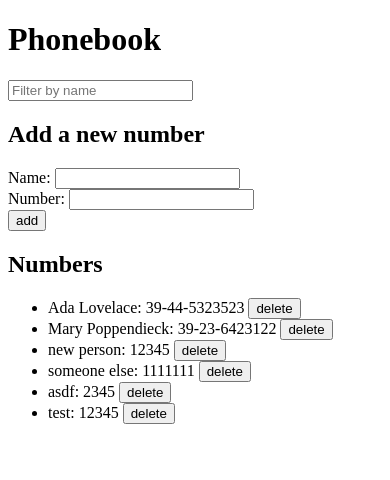
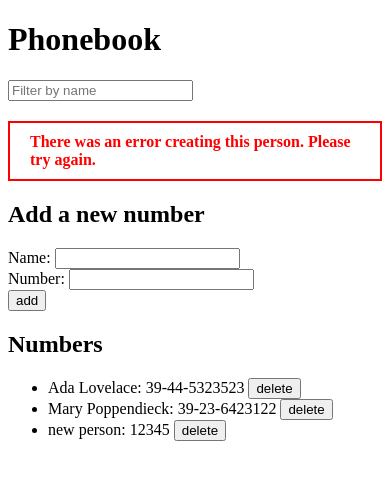
Before and after one commit to ir3n/fullstackopen, a React (Vite) app in the folder part2/phonebook/: page / in a window 390 px wide. Both pictures are taken after typing "Sample", "Sample" into the empty fields and a click on the button "add". Shown: the top 480 px of the page. Built offline with nearby package versions, Linux system fonts and the light colour scheme; no server answers; data requests are answered from the project's data file.

Commit message:
feat: add notifications to the phonebook actions

```diff
--- a/part2/phonebook/db.json
+++ b/part2/phonebook/db.json
@@ -14,21 +14,6 @@
       "id": "c6ba",
       "name": "new person",
       "number": "12345"
-    },
-    {
-      "id": "7d09",
-      "name": "someone else",
-      "number": "1111111"
-    },
-    {
-      "id": "13be",
-      "name": "asdf",
-      "number": "2345"
-    },
-    {
-      "id": "366f",
-      "name": "test",
-      "number": "12345"
     }
   ],
   "$schema": "./node_modules/json-server/schema.json"
--- a/part2/phonebook/src/App.jsx
+++ b/part2/phonebook/src/App.jsx
@@ -3,13 +3,13 @@ import PhonebookForm from "./components/PhonebookForm";
 import PhonebookList from "./components/PhonebookList";
 import SearchInput from "./components/SearchInput";
 import personService from "./services/persons";
+import Notification from "./components/Notification";
 
 const App = () => {
   const [persons, setPersons] = useState([]);
-
   const [formData, setFormData] = useState({ name: "", number: "" });
-
   const [searchTerm, setSearchTerm] = useState("");
+  const [notification, setNotification] = useState(null);
 
   useEffect(() => {
     personService.getAll().then((initPersons) => setPersons(initPersons));
@@ -40,34 +40,70 @@ const App = () => {
         setFormData({ name: "", number: "" });
       }
     } else {
-      personService
-        .create(formData)
-        .then((newPerson) =>
-          setPersons((prevPersons) => [...prevPersons, newPerson]),
-        );
+      handlePersonCreate(formData);
       setFormData({ name: "", number: "" });
     }
+  };
+
+  const handlePersonCreate = (personToCreate) => {
+    personService
+      .create(personToCreate)
+      .then((newPerson) => {
+        setPersons((prevPersons) => [...prevPersons, newPerson]);
+        setNotification({
+          type: "success",
+          message: `New person "${newPerson.name}" was created.`,
+        });
+      })
+      .catch((err) => {
+        setNotification({
+          type: "error",
+          message: `There was an error creating this person. Please try again.`,
+        });
+      });
   };
 
   const handlePersonDelete = (id) => {
     personService
       .remove(id)
-      .then((deletedPerson) =>
+      .then((deletedPerson) => {
         setPersons((prevPersons) =>
           prevPersons.filter((person) => person.id !== deletedPerson.id),
-        ),
+        );
+        setNotification({
+          type: "success",
+          message: `"${deletedPerson.name}" was deleted.`,
+        });
+      })
+      .catch((err) =>
+        setNotification({
+          type: "error",
+          message:
+            "There was an error deleting this person. Please refresh and try again.",
+        }),
       );
   };
 
   const handlePersonEdit = (personToEdit) => {
     personService
       .edit(personToEdit)
-      .then((editedPerson) =>
+      .then((editedPerson) => {
         setPersons((prevPersons) =>
           prevPersons.map((person) =>
             person.id === editedPerson.id ? editedPerson : person,
           ),
-        ),
+        );
+        setNotification({
+          type: "success",
+          message: `${editedPerson} was edited.`,
+        });
+      })
+      .catch((err) =>
+        setNotification({
+          type: "error",
+          message:
+            "There was an error editing this person. Please refresh and try again.",
+        }),
       );
   };
 
@@ -84,6 +120,13 @@ const App = () => {
         onChange={(e) => setSearchTerm(e.target.value)}
         placeholder="Filter by name"
       />
+
+      {!!notification && (
+        <Notification
+          notification={notification}
+          setNotification={setNotification}
+        />
+      )}
 
       <h2>Add a new number</h2>
       <PhonebookForm
--- /dev/null
+++ b/part2/phonebook/src/components/Notification.jsx
@@ -0,0 +1,16 @@
+import { useEffect } from "react";
+import "../styles/Notification.css";
+
+const Notification = ({ notification, setNotification }) => {
+  const { message, type } = notification;
+
+  useEffect(() => {
+    const hideTimeout = setTimeout(() => setNotification(null), 5000);
+
+    return () => clearTimeout(hideTimeout);
+  }, []);
+
+  return <div className={`alert ${type}`}>{message}</div>;
+};
+
+export default Notification;
--- /dev/null
+++ b/part2/phonebook/src/styles/Notification.css
@@ -0,0 +1,14 @@
+.alert {
+  padding: 10px 20px;
+  margin: 20px 0;
+  border: 2px solid;
+  font-weight: bold;
+
+  &.success {
+    color: green;
+  }
+
+  &.error {
+    color: red;
+  }
+}
```
